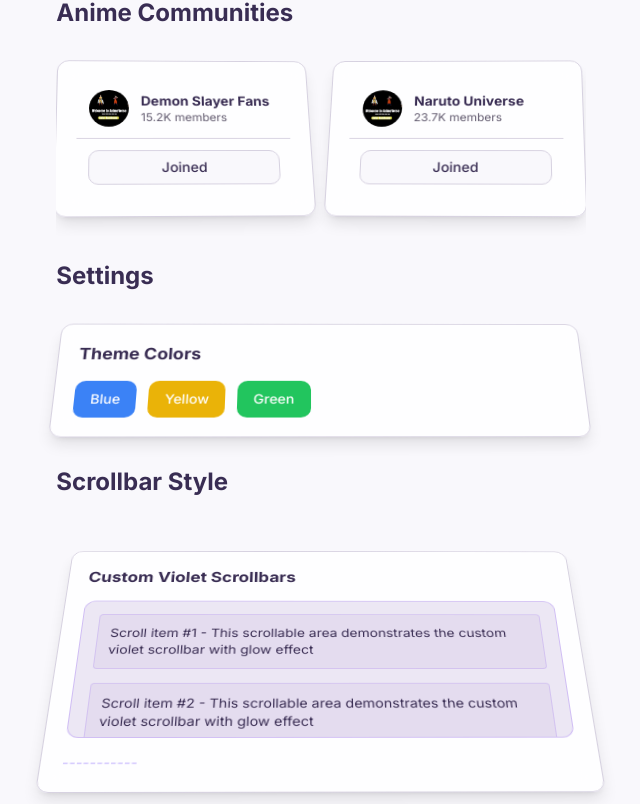
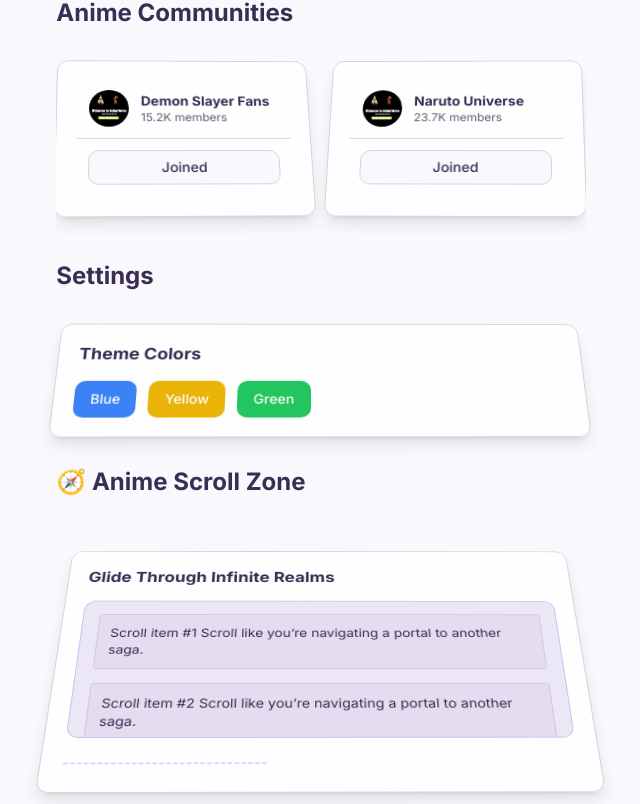
Before and after one commit to DurgaPrashad/Anime-Verse, a React (Vite) app: page /dashboard in a window 1280 px wide. Shown: the part 2627-3431 px from the top of the page, without its empty margins (287-927 px from the left). Built offline with nearby package versions, Linux system fonts and the light colour scheme.

Commit message:
anime scroll zone

```diff
--- a/src/pages/Dashboard.tsx
+++ b/src/pages/Dashboard.tsx
@@ -556,20 +556,20 @@ import {
             </div>
 
             {/* Scrollbar Style Demo Section */}
-            <h2 className="text-2xl font-bold my-6">Scrollbar Style</h2>
+            <h2 className="text-2xl font-bold my-6"> 🧭 Anime Scroll Zone</h2>
             <div className="futuristic-card">
-              <h3 className="text-lg font-bold mb-4">Custom Violet Scrollbars</h3>
+              <h3 className="text-lg font-bold mb-4">Glide Through Infinite Realms</h3>
               <div className="h-40 overflow-y-auto p-4 border border-violet-500/30 rounded-lg bg-violet-900/10">
                 <div className="space-y-4">
                   {Array(10).fill(0).map((_, i) => (
                     <div key={i} className="p-3 border border-violet-500/20 rounded bg-violet-900/5 hover:bg-violet-900/20 transition-colors">
-                      <p className="text-sm">Scroll item #{i+1} - This scrollable area demonstrates the custom violet scrollbar with glow effect</p>
+                      <p className="text-sm">Scroll item #{i+1} Scroll like you’re navigating a portal to another saga.</p>
                     </div>
                   ))}
                 </div>
               </div>
               <p className="mt-4 text-sm text-violet-300">
-               -----------
+               ------------------------------
               </p>
             </div>
           </div>
```
